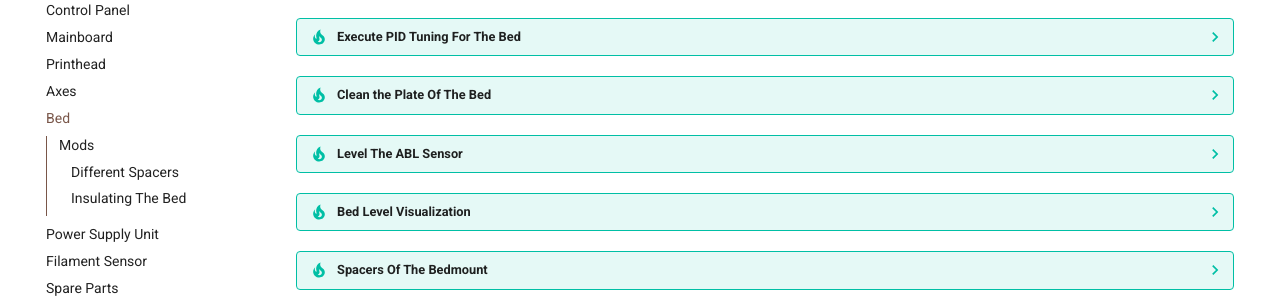
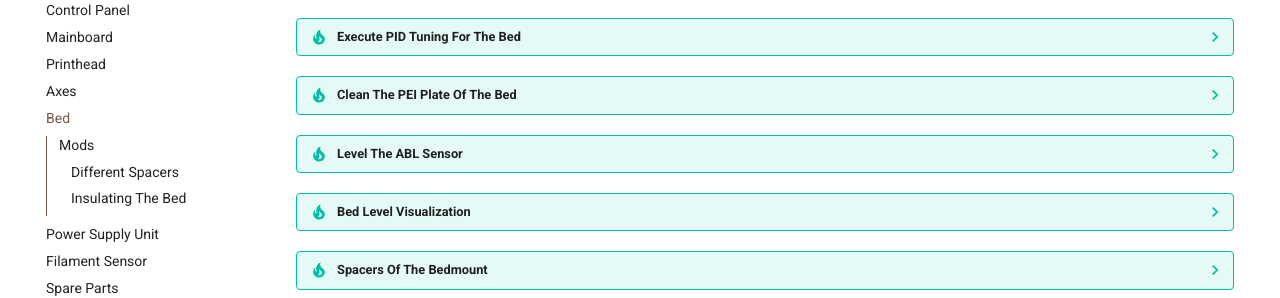
Before and after one commit to 1coderookie/KobraGoNeoInsights, an MkDocs documentation site: the page built from docs/hardware/bed.md, in a window 1280 px wide and 900 px high, scrolled down 3034 px. Shown: the part 173-471 px from the top of the window. Built offline with MkDocs 1.6.1 and Material for MkDocs 9.7.7, drawn with Linux system fonts in a browser that asks for light colours; comment, search, counter and statistics services are not loaded; some of the changed lines change nothing that is shown.

Commit message:
Update bed.md

```diff
--- a/docs/hardware/bed.md
+++ b/docs/hardware/bed.md
@@ -48,9 +48,12 @@
 
     To make sure the heating algorithm can work as expected and keeps the fluctuation of the temperature as low as possible, execute a PID tuning. You can find informations about how to do that in the chapter ["PID Tuning"](../pid-tune.md).
 
-??? tip "Clean the Plate Of The Bed"
+??? tip "Clean The PEI Plate Of The Bed"
 
-    - Before starting a print, make sure the surface of the plate is clean and without any traces of oil, silicone or other stuff which avoids that the filament sticks to the surface. To clean it, you can wash the plate using *regular dishwasher soap and water* (don't use the kind of 'soft', 'creamy' or 'balm' soap though), use *isopropyl alcohol (IPA)* or (what I personally use and recommend) *silicone remover spray* (it's the stuff the guys use to clean the surface before spraypainting a car).
+    - Before starting a print, make sure the surface of the plate is clean and without any traces of oil, silicone or other stuff which avoids that the filament sticks to the surface. To clean it, you can
+        - wash the plate using *regular dishwasher soap and water* (don't use the kind of 'soft', 'creamy' or 'balm' soap though),
+        - use *isopropyl alcohol (IPA)* or
+        - *silicone remover spray* (it's the stuff the guys use to clean the surface before spraypainting a car, I personally use this and can highly recommend it).
     - Already touching the plate with your fingers leads to a little amoung of grease left there which already might be enough to cause problems for your print to stick on the bed, so maybe always use disposable gloves when touching it, taking it off or repositioning it.
     - If there's a rest of filament stuck on the plate, *never* try to scratch it off with metal or other sharp materials as you don't want to harm the PEI coating. Heat up the bed and try to peel off the filament instead. If that doesn't work, take off the plate and heat up the area using your hot air gun - sooner or later you'll be able to peel it off. However, be careful to not overheat and maybe harm the coating though.
 
```
